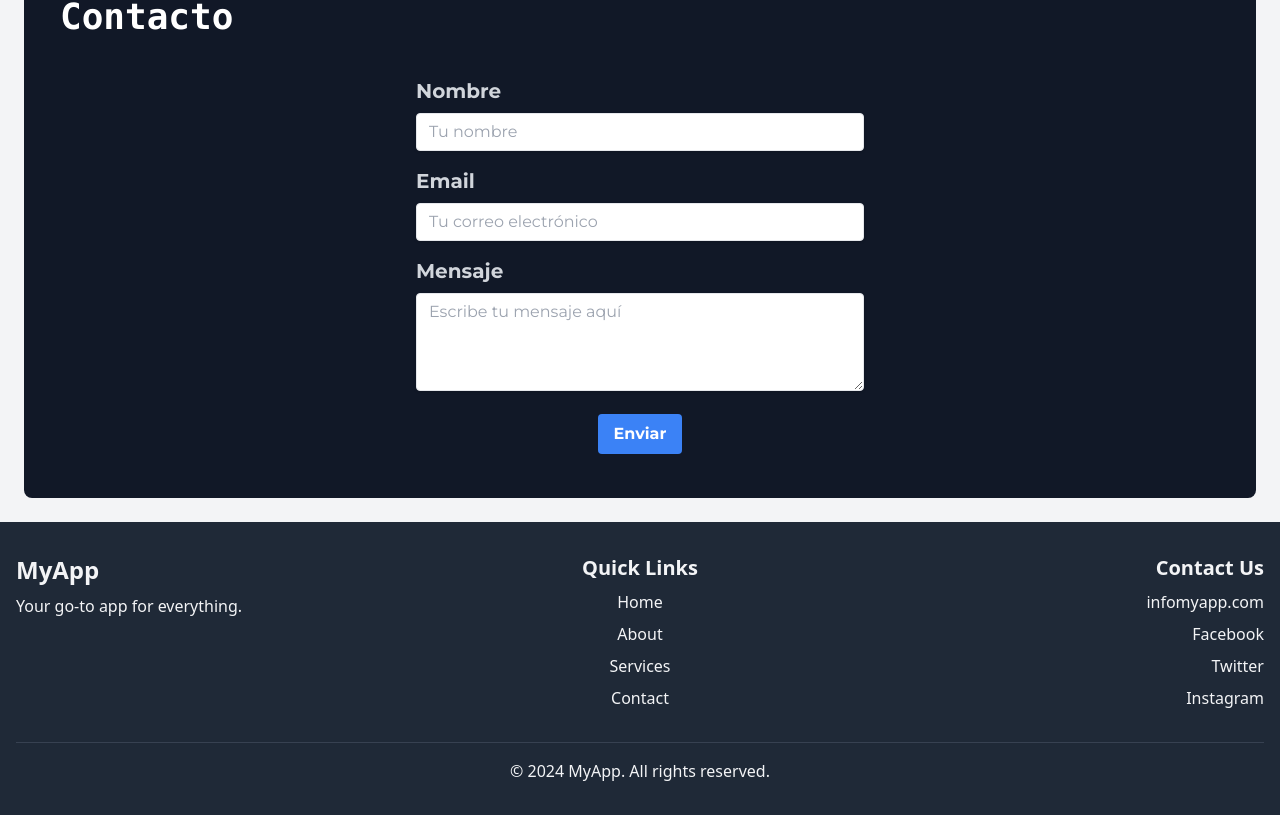
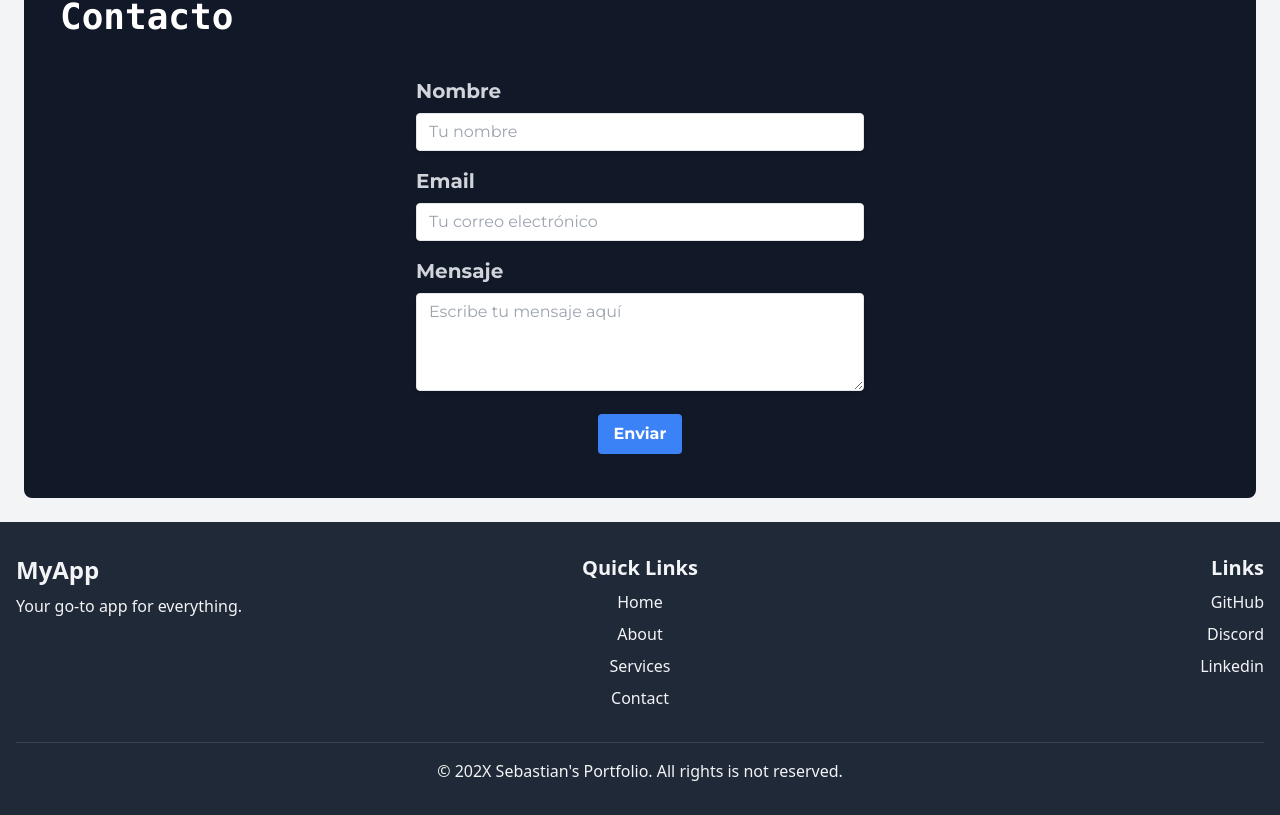
Before and after one commit to sebastianvr/sebastianvr.github.io, an Angular app: page / in a window 1280 px wide. Shown: the part 1973-2788 px from the top of the page. Built offline with nearby package versions, Linux system fonts and the light colour scheme.

Commit message:
feat: Agregando links de contacto

```diff
--- a/src/app/components/footer/footer.component.html
+++ b/src/app/components/footer/footer.component.html
@@ -18,17 +18,18 @@
             </div>
             <!-- Información de Contacto / Redes Sociales -->
             <div class="text-center md:text-right">
-                <h3 class="text-xl font-semibold">Contact Us</h3>
+                <h3 class="text-xl font-semibold">Links</h3>
                 <ul class="mt-2 space-y-2">
-                    <li><a href="mailto:info@myapp.com" class="hover:underline">infomyapp.com</a></li>
-                    <li><a href="#" class="hover:underline">Facebook</a></li>
-                    <li><a href="#" class="hover:underline">Twitter</a></li>
-                    <li><a href="#" class="hover:underline">Instagram</a></li>
+                    <li><a href="https://github.com/sebastianvr" target="_blank" class="hover:underline">GitHub</a></li>
+                    <li><a href="https://discord.com/users/sebastian_vr_" target="_blank"
+                            class="hover:underline">Discord</a></li>
+                    <li><a href="https://www.linkedin.com/in/sebastian-vidal-ramirez" target="_blank"
+                            class="hover:underline">Linkedin</a></li>
                 </ul>
             </div>
         </div>
         <div class="mt-8 border-t border-gray-700 pt-4 text-center">
-            <p>&copy; 2024 MyApp. All rights reserved.</p>
+            <p>&copy; 202X Sebastian's Portfolio. All rights is not reserved.</p>
         </div>
     </div>
 </footer>
```
